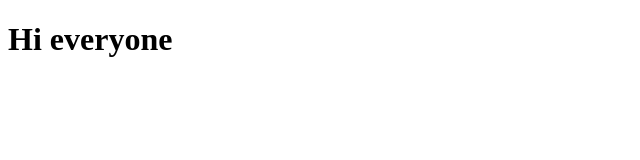
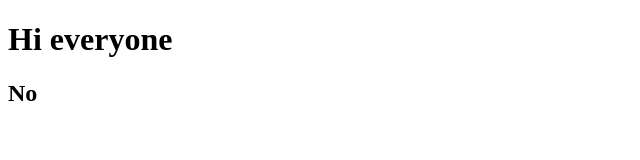
Before and after one commit to VladKarandash/new1, a plain HTML site: page index.html in a window 1280 px wide. Shown: the full height of the page, 0-640 px from the left. Drawn offline with Linux system fonts and the light colour scheme.

Commit message:
some added changes

```diff
--- a/index.html
+++ b/index.html
@@ -1,4 +1,4 @@
-<!DOCTYPE html>
+ <!DOCTYPE html>
 <html lang="en">
 <head>
 <meta charset="UTF-8">
@@ -6,6 +6,8 @@
 <title>Document</title>
 </head>
 <body>
+
 <h1>Hi everyone</h1>
+<h2>No</h2>
 </body>
 </html>
```
